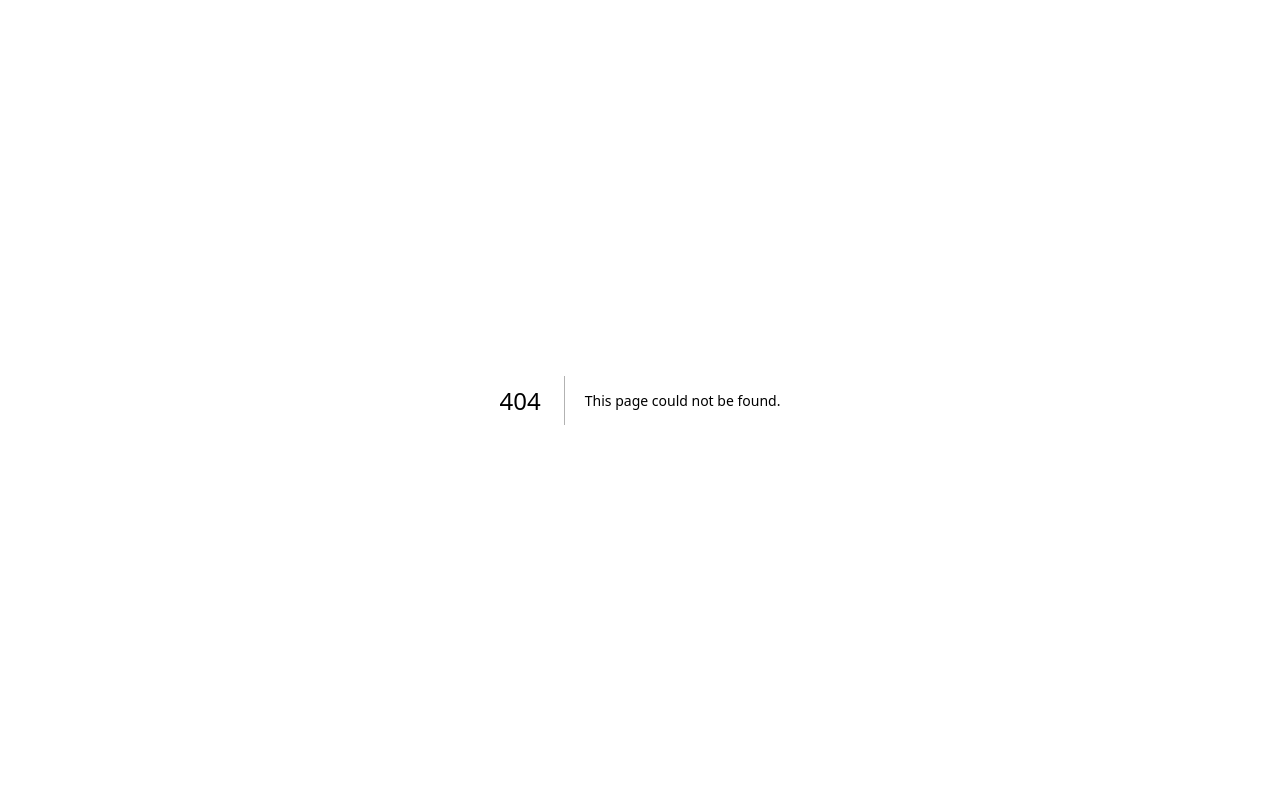
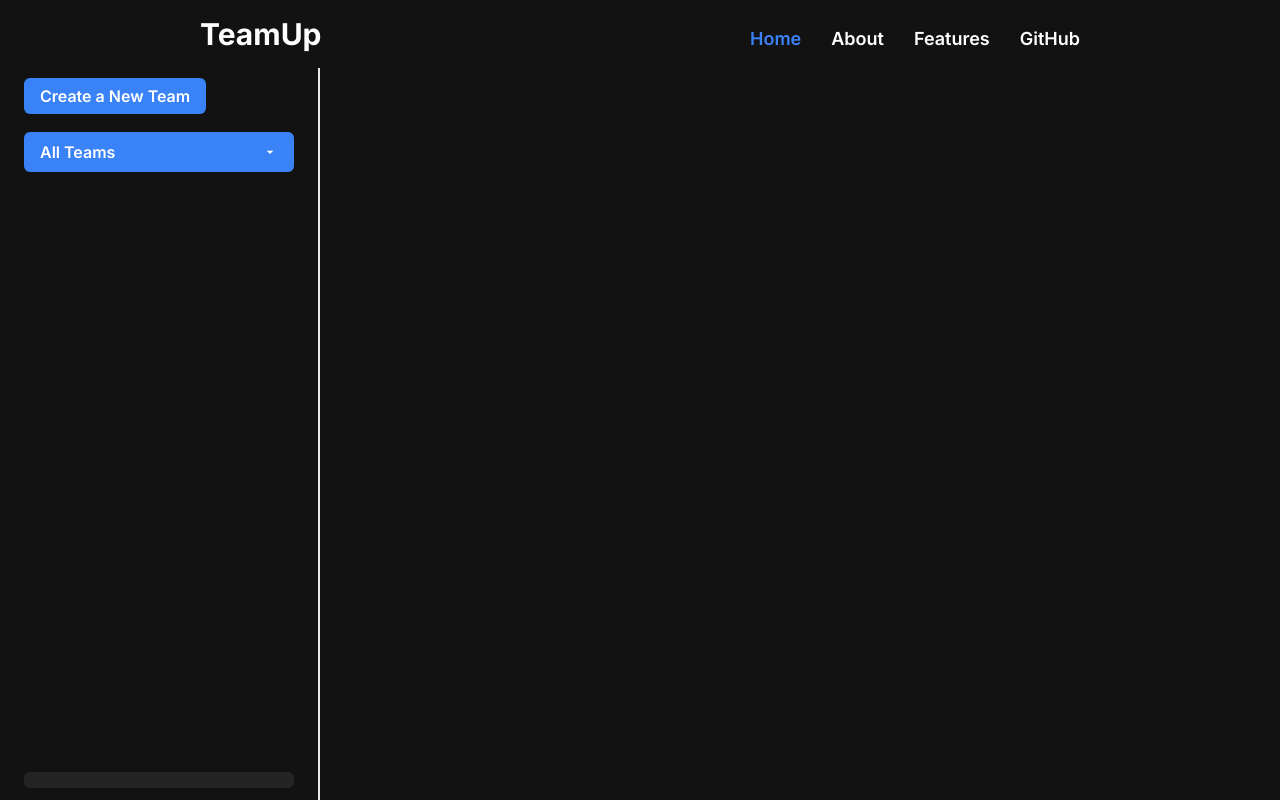
Before and after one commit to anuragdaksh7/Team-Up, a Next.js app: page /home in a window 1280 px wide. Before the commit this address had no page. Built offline with nearby package versions, Linux system fonts and the light colour scheme; no server answers.

Commit message:
adds left nav bar (desktop view ) frontend

```diff
--- /dev/null
+++ b/app/home/page.jsx
@@ -0,0 +1,13 @@
+import LeftNavDesktop from "@/components/HomeComps/LeftNav-DesktopView";
+import Nav from "@/components/Nav";
+
+export default function Page () {
+    return (
+        <div>
+            <Nav route="home" />
+            <div className="h-screen">
+                <LeftNavDesktop />
+            </div>
+        </div>
+    )
+}
--- a/app/page.js
+++ b/app/page.js
@@ -9,7 +9,7 @@ import Nav from "@/components/Nav";
 export default function Home() {
   return (
     <div>
-      <Nav />
+      <Nav route="/" />
       <LandingPage1 />
       <LandingPage2 />
       <LandingPage3 />
--- /dev/null
+++ b/components/HomeComps/LeftNav-DesktopView.jsx
@@ -0,0 +1,31 @@
+import { UserButton } from "@clerk/nextjs";
+import Link from "next/link";
+import { MdArrowDropDown } from "react-icons/md";
+import { currentUser } from "@clerk/nextjs";
+
+
+export default async function LeftNavDesktop () {
+    const user = await currentUser();
+
+    return (
+        <div className="fixed left-0 top-[68px] w-80 bg-[#121212] font-semibold border-r-2  h-full py-4">
+            <div className="h-full flex flex-col px-6 pb-16 justify-between">
+                <div className="w-full">
+                    <Link href="/" className="w-full bg-[#3A82F7] py-2 px-4 rounded-md" >Create a New Team</Link>
+                    <br />
+                    <br />
+                    <button className=" w-full outline-none flex justify-between items-center px-4 py-2 rounded-md bg-[#3A82F7]">
+                        <div>All Teams</div>
+                        <MdArrowDropDown />
+                    </button>
+                </div>
+                <div>
+                    <div className="bg-[#242424] px-4 py-2 rounded-md flex gap-2 items-center">
+                        <UserButton afterSignOutUrl="/" />
+                        <p>{user?.firstName}</p>
+                    </div>
+                </div>
+            </div>
+        </div>
+    )
+}
--- a/components/Nav.jsx
+++ b/components/Nav.jsx
@@ -1,17 +1,23 @@
 import Link from "next/link";
 
-export default function Nav() {
+export default function Nav(props) {
     return (
+        <div className="fixed top-0 w-full bg-[#121212]">
             <div className="flex  justify-between px-[50px] lg:px-[200px] items-baseline py-4">
                 <Link href="/" className=" text-lg sm:text-3xl font-bold hover:scale-105 duration-200">
                     TeamUp
                 </Link>
                 <div className="flex gap-[10px] sm:gap-[30px] text-xs sm:text-lg font-normal sm:font-semibold ">
-                <Link className="hover:scale-105 hover:text-blue-500 duration-200" href="/">Home</Link>
+                    {
+                        (props.route == "home") ?
+                        <Link className="hover:scale-105 text-blue-500 duration-200" href="/home">Home</Link> :
+                        <Link className="hover:scale-105 hover:text-blue-500 duration-200" href="/home">Home</Link>
+                    }
                     <Link className="hover:scale-105 hover:text-blue-500 duration-200" href="/">About</Link>
                     <Link className="hover:scale-105 hover:text-blue-500 duration-200" href="/">Features</Link>
                     <Link className="hover:scale-105 hover:text-blue-500 duration-200" href="/">GitHub</Link>
                 </div>
             </div>
+        </div>
     )
 }
--- a/package.json
+++ b/package.json
@@ -20,6 +20,7 @@
     "next-themes": "^0.2.1",
     "react": "^18",
     "react-dom": "^18",
+    "react-icons": "^5.0.1",
     "tailwind-merge": "^2.2.0",
     "tailwindcss-animate": "^1.0.7"
   },
```
Also changed, not shown: 1 other file (tests, documents, lock files or other folders). Lines whose indentation alone changed are shown as unchanged.
